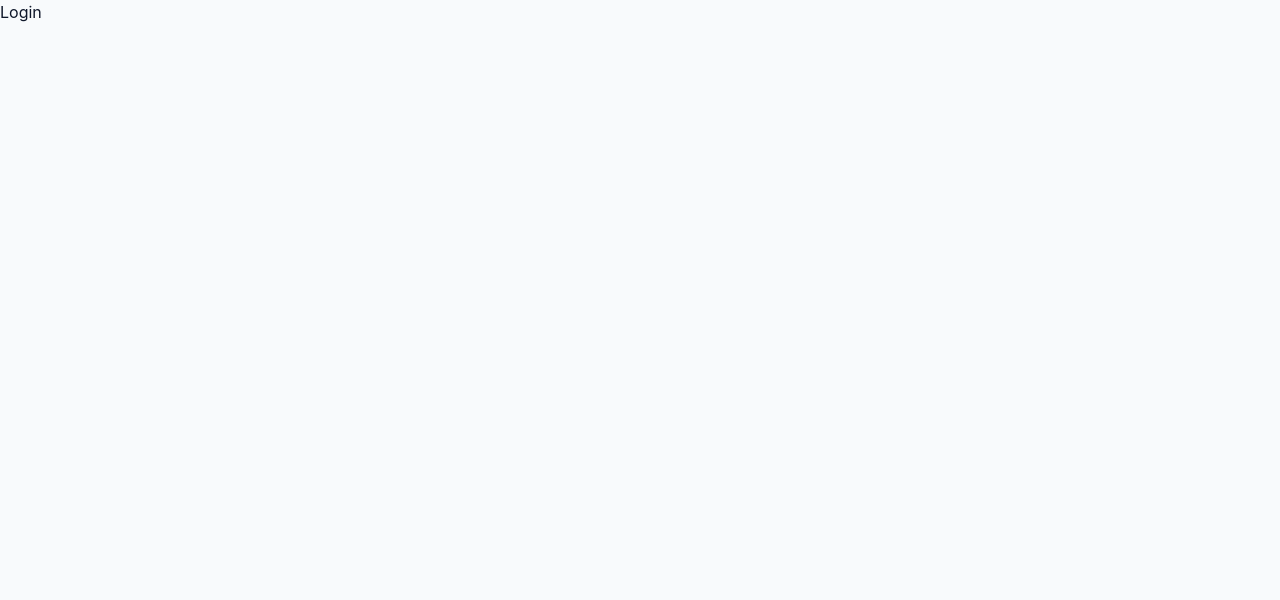
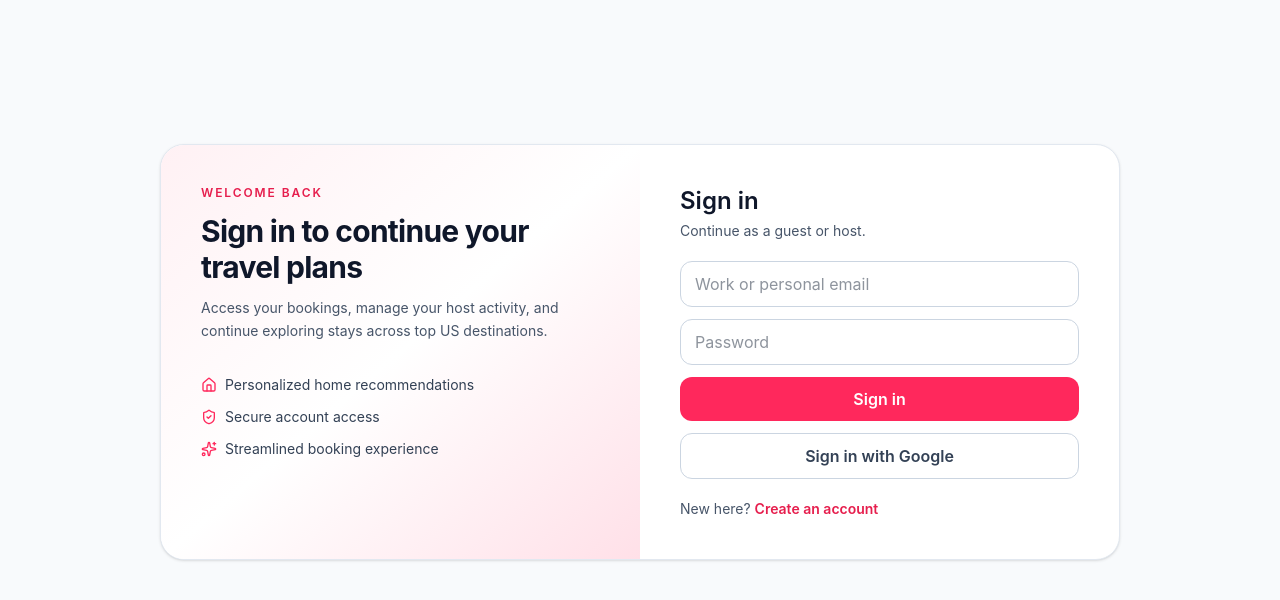
Before and after one commit to saifulislam-bd/stayscape, a Next.js app: page /login in a window 1280 px wide. Shown: the top 600 px of the page. Built offline with nearby package versions, Linux system fonts and the light colour scheme.

Commit message:
login page

```diff
--- a/src/app/login/page.tsx
+++ b/src/app/login/page.tsx
@@ -1,7 +1,116 @@
 "use client";
+import Link from "next/link";
+import { FormEvent, useMemo, useState } from "react";
+import { useSearchParams } from "next/navigation";
+import { signIn } from "next-auth/react";
+import { House, ShieldCheck, Sparkles } from "lucide-react";
+export default function Login() {
+  const searchParams = useSearchParams();
+  const [email, setEmail] = useState("");
+  const [password, setPassword] = useState("");
+  const [error, setError] = useState("");
+  const [isLoading, setIsLoading] = useState(false);
+  const callbackUrl = useMemo(() => {
+    const requested = searchParams.get("callbackUrl") ?? "/";
+    if (!requested.startsWith("/") || requested.startsWith("//")) return "/";
+    return requested;
+  }, [searchParams]);
+  async function onCredentialsLogin(event: FormEvent<HTMLFormElement>) {
+    event.preventDefault();
+    setError("");
+    setIsLoading(true);
+    const result = await signIn("credentials", {
+      email,
+      password,
+      redirect: true,
+      callbackUrl,
+    });
+    if (result?.error) {
+      setError("Invalid email or password.");
+      setIsLoading(false);
+    }
+  }
+  return (
+    <main className="mx-auto flex min-h-[88vh] max-w-5xl items-center px-4 py-8 md:px-8">
+      <section className="grid w-full overflow-hidden rounded-3xl border border-ink-200 bg-surface shadow-sm md:grid-cols-2">
+        <div className="bg-linear-to-br from-brand-50 via-white to-brand-100 p-8 md:p-10">
+          <p className="text-xs font-semibold uppercase tracking-[0.16em] text-brand-600">
+            Welcome back
+          </p>
+          <h1 className="mt-3 text-3xl font-bold tracking-tight text-ink-900">
+            Sign in to continue your travel plans
+          </h1>
+          <p className="mt-3 text-sm leading-relaxed text-ink-600">
+            Access your bookings, manage your host activity, and continue
+            exploring stays across top US destinations.
+          </p>
+          <div className="mt-8 space-y-3 text-sm text-ink-700">
+            <p className="flex items-center gap-2">
+              <House className="h-4 w-4 text-brand-500" />
+              Personalized home recommendations
+            </p>
+            <p className="flex items-center gap-2">
+              <ShieldCheck className="h-4 w-4 text-brand-500" />
+              Secure account access
+            </p>
+            <p className="flex items-center gap-2">
+              <Sparkles className="h-4 w-4 text-brand-500" />
+              Streamlined booking experience
+            </p>
+          </div>
+        </div>
 
-function Login() {
-  return <div>Login</div>;
+        <div className="p-8 md:p-10">
+          <h2 className="text-2xl font-semibold text-ink-900">Sign in</h2>
+          <p className="mt-1 text-sm text-ink-600">
+            Continue as a guest or host.
+          </p>
+
+          <form onSubmit={onCredentialsLogin} className="mt-5 space-y-3">
+            <input
+              type="email"
+              required
+              placeholder="Work or personal email"
+              value={email}
+              onChange={(event) => setEmail(event.target.value)}
+              className="w-full rounded-xl border border-ink-300 px-3.5 py-2.5 text-ink-800 outline-none ring-brand-300 focus:ring-2"
+            />
+            <input
+              type="password"
+              required
+              placeholder="Password"
+              value={password}
+              onChange={(event) => setPassword(event.target.value)}
+              className="w-full rounded-xl border border-ink-300 px-3.5 py-2.5 text-ink-800 outline-none ring-brand-300 focus:ring-2"
+            />
+            {error ? <p className="text-sm text-brand-700">{error}</p> : null}
+            <button
+              disabled={isLoading}
+              className="w-full rounded-xl bg-brand-500 px-4 py-2.5 font-semibold text-white hover:bg-brand-600 disabled:opacity-70"
+            >
+              {isLoading ? "Signing you in..." : "Sign in"}
+            </button>
+          </form>
+
+          <button
+            type="button"
+            className="mt-3 w-full rounded-xl border border-ink-300 px-4 py-2.5 font-semibold text-ink-700 hover:bg-ink-100"
+            onClick={() => signIn("google", { callbackUrl })}
+          >
+            Sign in with Google
+          </button>
+
+          <p className="mt-5 text-sm text-ink-600">
+            New here?{" "}
+            <Link
+              href="/register"
+              className="font-semibold text-brand-600 hover:text-brand-700"
+            >
+              Create an account
+            </Link>
+          </p>
+        </div>
+      </section>
+    </main>
+  );
 }
-
-export default Login;
```
